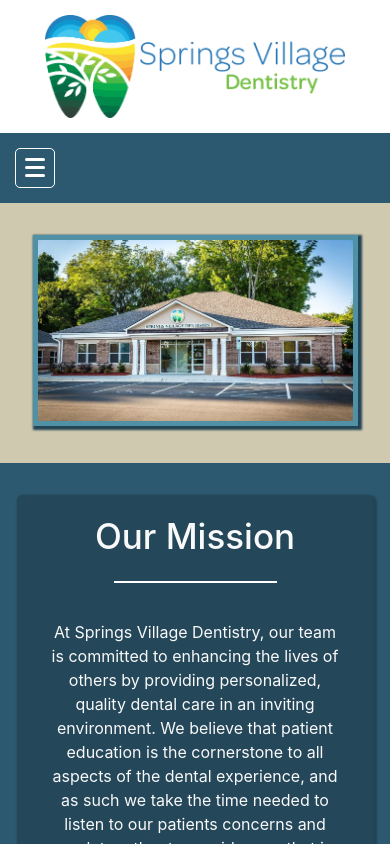
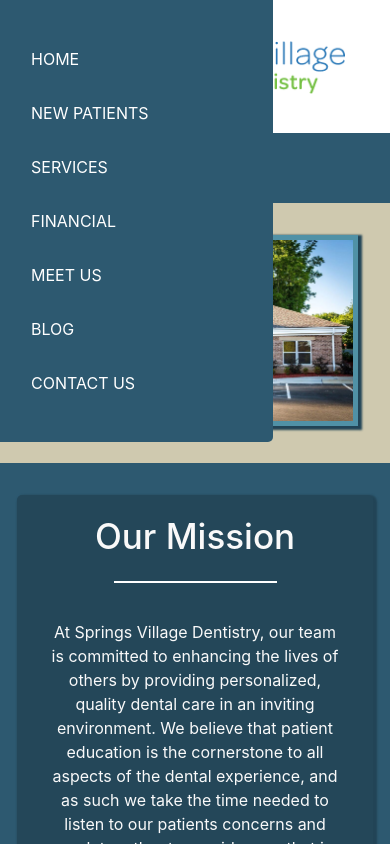
Before and after one commit to ivanmallory/springs-village_dentistry, a React (Create React App) app: page / in a window 390 px wide. Shown: the top 844 px of the page. Built offline with nearby package versions, Linux system fonts and the light colour scheme.

Commit message:
Added additional functionality to NavBar. Currently adjusting SideDrawer menu for mobile

```diff
--- a/src/components/Home.js
+++ b/src/components/Home.js
@@ -5,21 +5,29 @@
 import Footer from '../components/Footer/Footer';
 import Auxiliary from '../hoc/Auxiliary';
 import HomeBody from '../containers/Home/HomeBody';
+import SideDrawer from '../new_components/Navigation/SideDrawer/SideDrawer';
 
 class Home extends Component {
     state ={
-        showBio: false
+        showBio: false,
+        showSideDrawer: false
     }
     showBioHandler = (props) => {
         this.setState({
             showBio: true
         })
     }
+    sideDrawerToggleHandler = () => {
+        this.setState( (prevState) => { //The proper way of setting the state when it depends on the old state. Use prevState!
+            return {showSideDrawer: !prevState.showSideDrawer}
+        });
+    }
     render(){
         return(
             <Auxiliary style={{margin: "0", padding: "0"}}>
                 <Header />
-                <NavBar />
+                <SideDrawer />
+                <NavBar showSideDrawer={this.sideDrawerToggleHandler} />
                 <HomeBanner />
                 <HomeBody bioReveal={this.showBioHandler} />
                 <Footer />
--- a/src/new_components/Navigation/NavBar/NavBar.js
+++ b/src/new_components/Navigation/NavBar/NavBar.js
@@ -5,10 +5,16 @@
 import DrawerToggle from '../SideDrawer/DrawerToggle/DrawerToggle';
 
 const NavBar = (props) => {
+    if(props.showSideDrawer){
+        console.log("Toggle Open")
+    }
+    else{
+        console.log("Toggle Closed")
+    }
     return(
         <div className={classes.NavBar}>
             <div className={classes.Mobile}>
-                <DrawerToggle />
+                <DrawerToggle clicked={props.showSideDrawer} />
             </div>
             <div className={classes.DesktopOnly}>
                 <NavLinks />
--- a/src/new_components/Navigation/NavBar/NavBar.module.css
+++ b/src/new_components/Navigation/NavBar/NavBar.module.css
@@ -7,6 +7,8 @@
     background-color: #2d5970;
     width: 100%;
     display: block;
+    position: sticky;
+    top: 0;
 }
 .Mobile{
     display: inline-block;
@@ -14,7 +16,11 @@
 .DesktopOnly{
     display: none;
 }
-@media screen and (min-width: 1024px){
+@media screen and (min-width: 500px){
+    .NavBar{
+        position: static;
+        top: 0;
+    }
     .DesktopOnly{
         display: block;
     }
--- a/src/new_components/Navigation/NavLinks/NavLinks.module.css
+++ b/src/new_components/Navigation/NavLinks/NavLinks.module.css
@@ -2,6 +2,71 @@
     margin: 0px;
     padding: 0px;
 }
+.NavLinks ul{
+    list-style: none;
+    text-transform: uppercase;
+    font-size: 16px;
+    margin: 0;
+}
+.TopLevel {
+    text-decoration: none;
+    position: relative;
+}
+.TopLevel li{
+    display: block;
+    position: relative;
+    padding: 15px;
+}
+.TopLevel li a{
+    color: white;
+    text-decoration: none;
+    display: block;
+}
+.TopLevel li:hover .DropDown{
+    height: 120px;
+    display: inline-block;
+}
+
+.DropDown{
+    display: none;
+    height: 0px;
+    background-color: #2d5970;
+    z-index: 201;
+    transition: 0.5 ease-in-out;
+}
+.DropDown li{
+    display: block;
+    padding: 15px;
+
+}
+.DropDown li a{
+    display: block;
+    color: white;
+    margin: 0px;
+}
+.DropDown li:hover{
+    background-color: #3f7384;
+}
+.DropDown li:hover a{
+    color: white;
+    background-color: #3f7384;
+}
+.DropDown li:hover .SlideOut{
+    display: block;
+}
+.SlideOut{
+    position: absolute;
+    display: none;
+    left: 100%;
+    top: 0;
+    width: max-content;
+    z-index: 2;
+}
+.SlideOut li:hover a{
+    color: white;
+    background-color: #5294aa;
+}
+@media screen and (min-width: 1024px){
     .NavLinks ul{
         list-style: none;
         text-transform: uppercase;
@@ -41,6 +106,7 @@
     .DropDown li{
         display: block;
         padding: 0px;
+
     }
     .DropDown li a{
         display: block;
@@ -69,3 +135,4 @@
         color: white;
         background-color: #5294aa;
     }
+}
--- a/src/new_components/Navigation/SideDrawer/DrawerToggle/DrawerToggle.js
+++ b/src/new_components/Navigation/SideDrawer/DrawerToggle/DrawerToggle.js
@@ -3,7 +3,7 @@
 
 const DrawerToggle = (props) => {
     return(
-        <div className={classes.ToggleButton}>
+        <div className={classes.ToggleButton} onClick={props.clicked}>
             <div className={classes.Hamburger}></div>
         </div>
     )
--- a/src/new_components/Navigation/SideDrawer/SideDrawer.js
+++ b/src/new_components/Navigation/SideDrawer/SideDrawer.js
@@ -0,0 +1,13 @@
+import React from 'react';
+import NavLinks from '../NavLinks/NavLinks';
+import classes from './SideDrawer.module.css';
+
+const SideDrawer = (props) => {
+    return(
+        <div className={classes.SideDrawer}>
+            <NavLinks />
+        </div>
+    );
+}
+
+export default SideDrawer;
--- a/src/new_components/Navigation/SideDrawer/SideDrawer.module.css
+++ b/src/new_components/Navigation/SideDrawer/SideDrawer.module.css
@@ -0,0 +1,14 @@
+.SideDrawer{
+    position: fixed;
+    width: 280px;
+    max-width: 70%;
+    height: auto;
+    left: 0;
+    top: 0;
+    z-index: 200;
+    background-color: #2d5970;
+    padding: 32px 16px;
+    box-sizing: border-box;
+    border-bottom-right-radius: 5px;
+    transition: transform 0.3 ease-out;
+}
```
Lines whose indentation alone changed are shown as unchanged.
